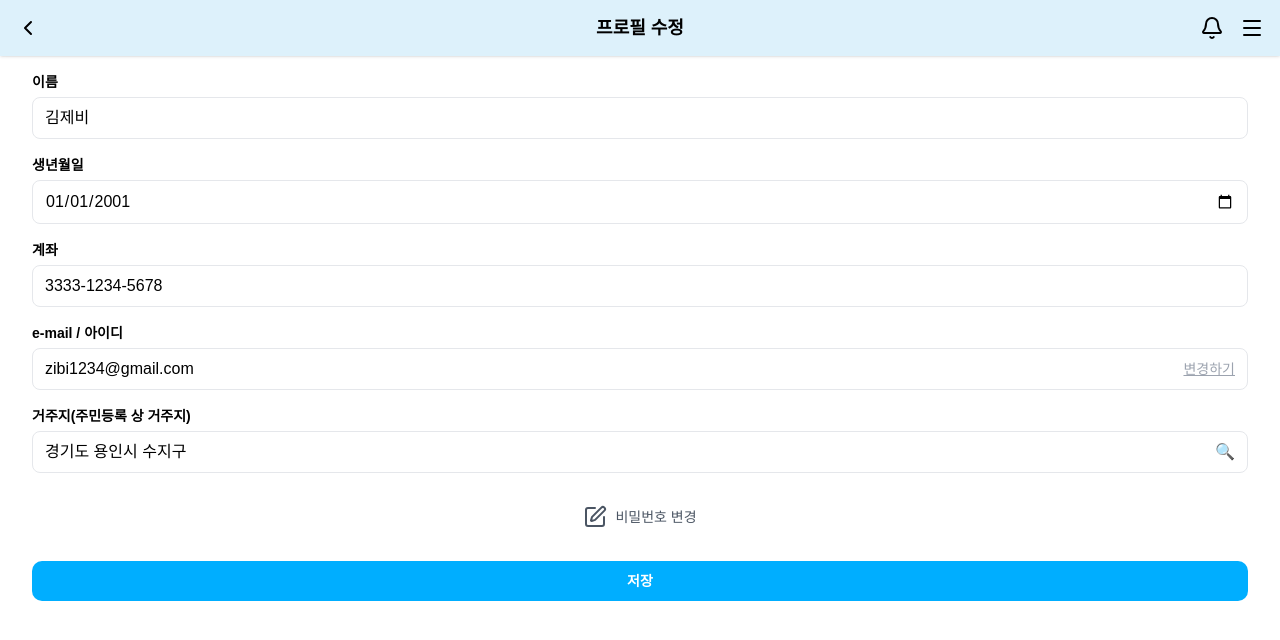
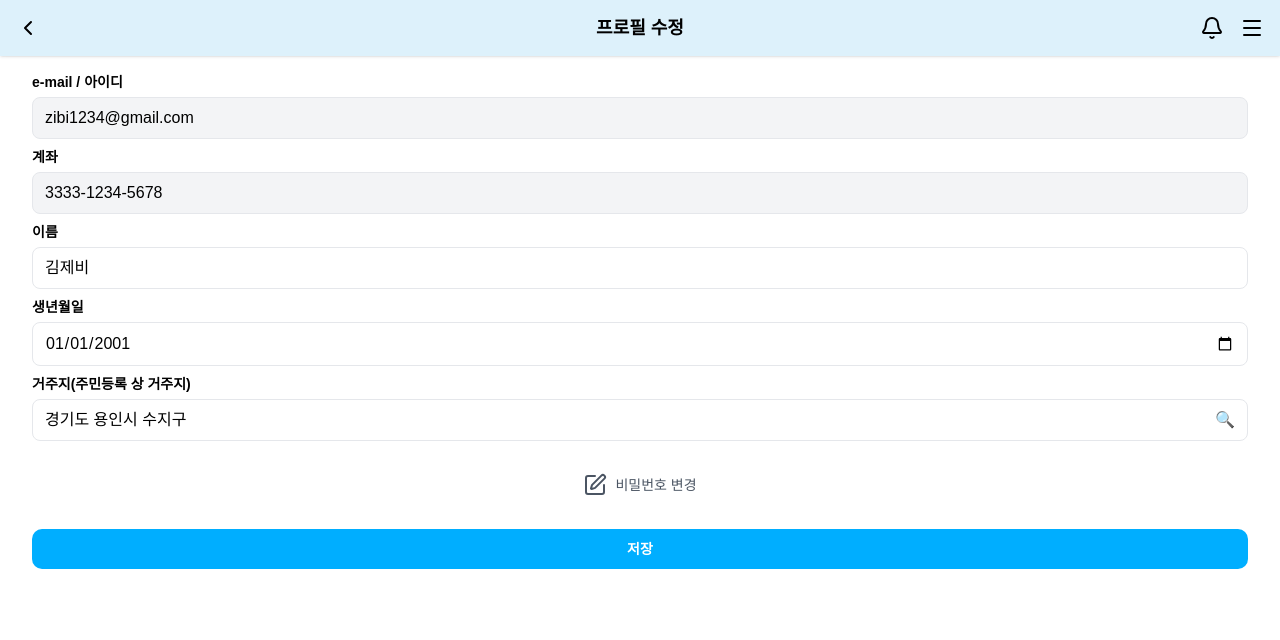
Before and after one commit to seonghoon1201/KB_FE, a Vue app: page /mypage/edit in a window 1280 px wide. Shown: the top 640 px of the page. Built offline with nearby package versions, Linux system fonts and the light colour scheme; a web font is replaced by a local one.

Commit message:
fix: set account and id editing disabled #108

```diff
--- a/src/pages/mypage/EditProfile.vue
+++ b/src/pages/mypage/EditProfile.vue
@@ -3,7 +3,31 @@
         <BackHeader title="프로필 수정" />
 
         <form @submit.prevent="saveProfile" class="m-4 p-2 mt-16 w-full">
-            <div class="mb-4 text-left w-full">
+            <div class="mb-2 text-left w-full">
+                <label class="block font-semibold mb-1 text-[14px]">e-mail / 아이디</label>
+                <div
+                    class="email-input w-full border rounded-[8px] px-3 py-2 flex justify-between bg-gray-100"
+                >
+                    <input
+                        type="email"
+                        v-model="profile.email"
+                        readonly
+                        class="bg-gray-100 cursor-not-allowed w-full focus:outline-none"
+                    />
+                </div>
+            </div>
+
+            <div class="mb-2 text-left w-full">
+                <label class="block font-semibold mb-1 text-[14px]">계좌</label>
+                <input
+                    type="text"
+                    v-model="profile.account"
+                    class="w-full border rounded-[8px] px-3 py-2 bg-gray-100 cursor-not-allowed focus:outline-none"
+                    readonly
+                />
+            </div>
+
+            <div class="mb-2 text-left w-full">
                 <label class="block font-semibold mb-1 text-[14px]">이름</label>
                 <input
                     type="text"
@@ -12,7 +36,7 @@
                 />
             </div>
 
-            <div class="mb-4 text-left w-full">
+            <div class="mb-2 text-left w-full">
                 <label class="block font-semibold mb-1 text-[14px]">생년월일</label>
                 <input
                     type="date"
@@ -21,30 +45,7 @@
                 />
             </div>
 
-            <div class="mb-4 text-left w-full">
-                <label class="block font-semibold mb-1 text-[14px]">계좌</label>
-                <input
-                    type="text"
-                    v-model="profile.account"
-                    class="w-full border rounded-[8px] px-3 py-2"
-                />
-            </div>
-
-            <div class="mb-4 text-left w-full">
-                <label class="block font-semibold mb-1 text-[14px]">e-mail / 아이디</label>
-                <div class="email-input w-full border rounded-[8px] px-3 py-2 flex justify-between">
-                    <input type="email" v-model="profile.email" />
-                    <button
-                        type="button"
-                        @click="changeEmail"
-                        class="text-gray-400 underline text-sm"
-                    >
-                        변경하기
-                    </button>
-                </div>
-            </div>
-
-            <div class="mb-4 text-left w-full">
+            <div class="mb-2 text-left w-full">
                 <label class="block font-semibold mb-1 text-[14px]"
                     >거주지(주민등록 상 거주지)</label
                 >
@@ -96,6 +97,7 @@ const changePassword = () => {
 }
 
 const saveProfile = () => {
+    // 프로필 저장 구현
     alert('저장되었습니다!')
 }
 const navigateTo = (path) => {
```
